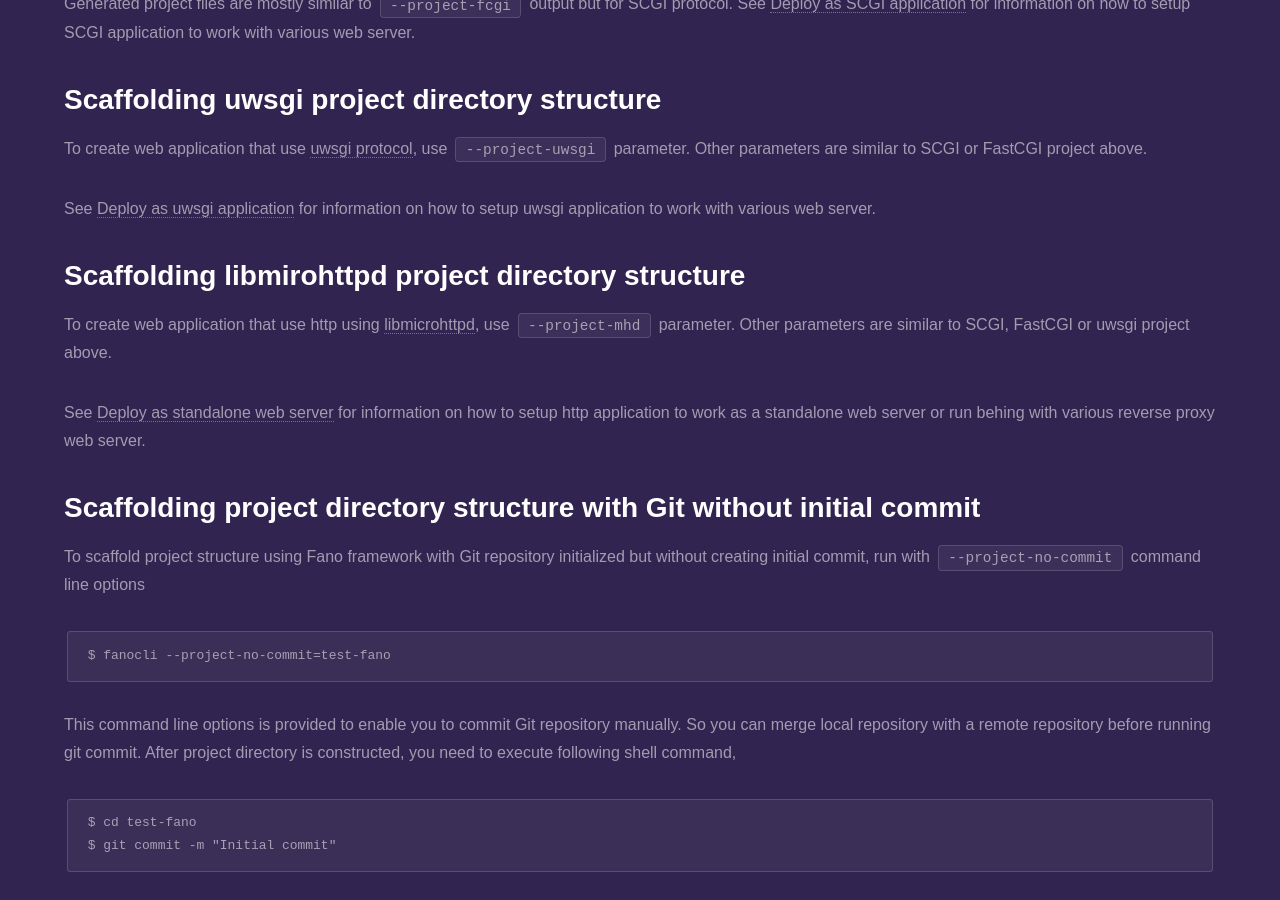
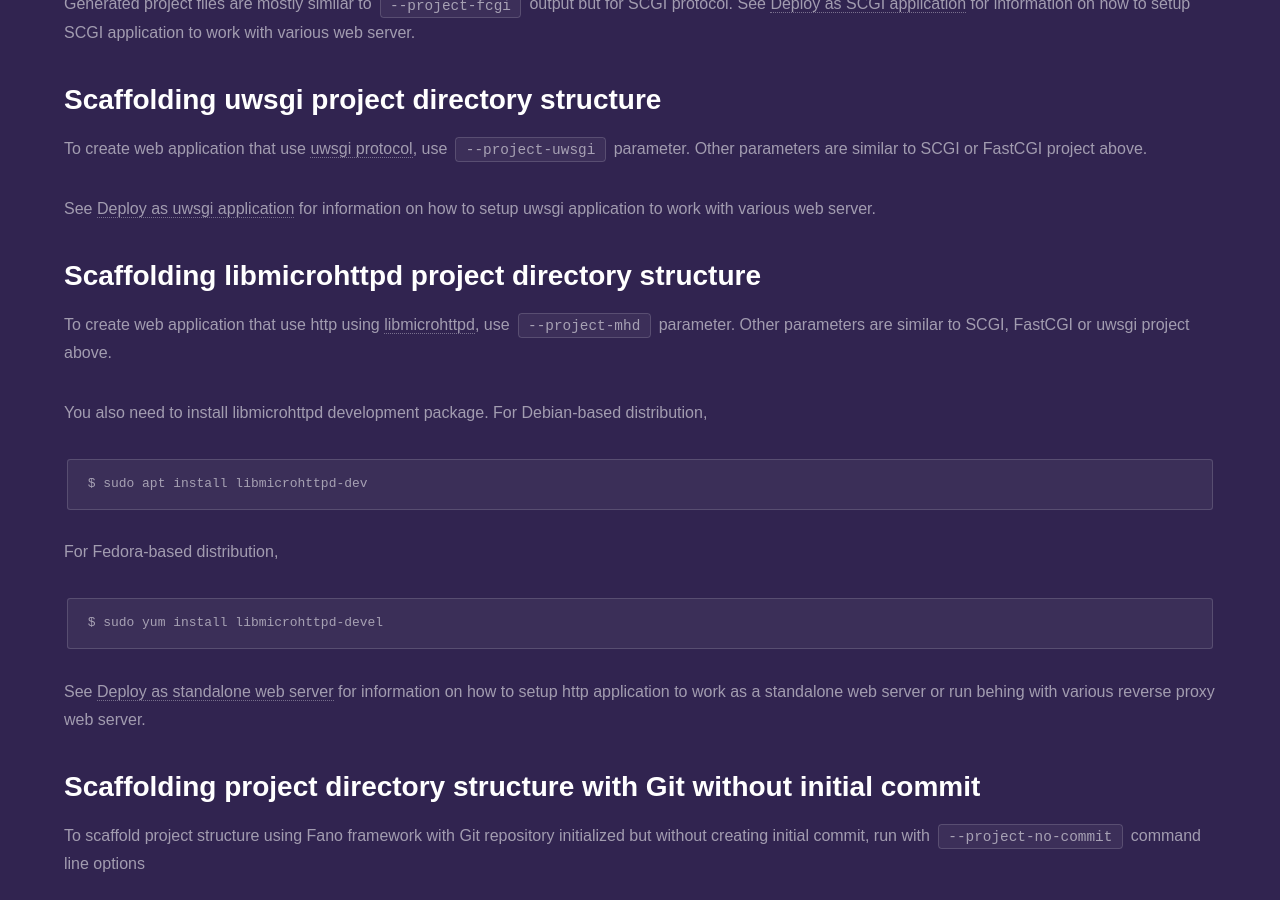
Before and after one commit to fanoframework/fanoframework.github.io, a Jekyll site: the page built from scaffolding-with-fano-cli/creating-project/index.md, in a window 1280 px wide and 900 px high, scrolled down 2396 px. Built offline with Jekyll 4.4.1, drawn with Linux system fonts in a browser that asks for light colours; our own code applies the rules of GitHub Pages for plain Markdown files.

Commit message:
add content about libmicrohttpd development installation

````diff
--- a/scaffolding-with-fano-cli/creating-project/index.md
+++ b/scaffolding-with-fano-cli/creating-project/index.md
@@ -99,9 +99,21 @@ To create web application that use [uwsgi protocol](https://uwsgi-docs.readthedo
 See [Deploy as uwsgi application](/deployment/uwsgi) for information on how to
 setup uwsgi application to work with various web server.
 
-## <a name="scaffolding-libmicrohttpd-project"></a>Scaffolding libmirohttpd project directory structure
+## <a name="scaffolding-libmicrohttpd-project"></a>Scaffolding libmicrohttpd project directory structure
 
 To create web application that use http using [libmicrohttpd](https://www.gnu.org/software/libmicrohttpd/), use `--project-mhd` parameter. Other parameters are similar to SCGI, FastCGI or uwsgi project above.
+
+You also need to install libmicrohttpd development package. For Debian-based distribution,
+
+```
+$ sudo apt install libmicrohttpd-dev
+```
+
+For Fedora-based distribution,
+
+```
+$ sudo yum install libmicrohttpd-devel
+```
 
 See [Deploy as standalone web server](/deployment/standalone-web-server) for information on how to setup http application to work as a standalone web server or run behing with various reverse proxy web server.
 
````
